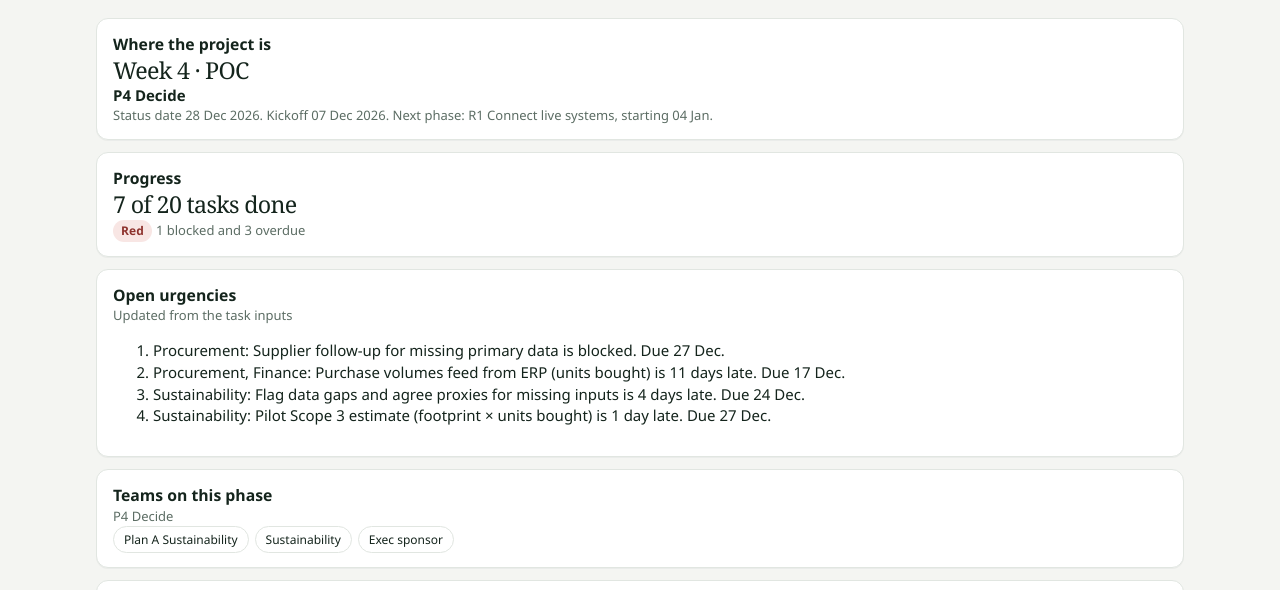
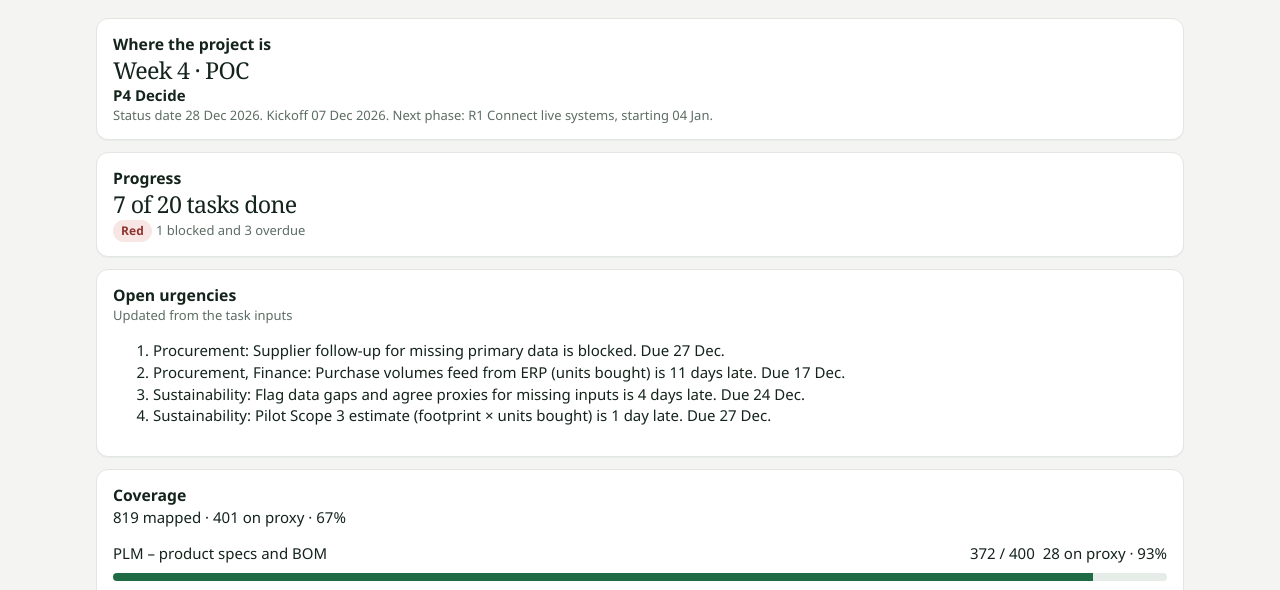
Before and after one commit to adithya-nair-github/carbon-trail-portfolio, a plain HTML site: page cs-workspace/index.html in a window 1280 px wide. Shown: the part 131-721 px from the top of the page. Drawn offline with Linux system fonts and the light colour scheme.

Commit message:
Remove the teams-on-this-phase card from the snapshot.
Co-authored-by: Cursor <cursoragent@cursor.com>

```diff
--- a/cs-workspace/app.js
+++ b/cs-workspace/app.js
@@ -413,14 +413,6 @@ function planIssues(c, k) {
   });
   return items;
 }
-function phaseTeams(k) {
-  const names = [];
-  k.cur.forEach((p) => String(p.team || "").split(",").forEach((part) => names.push(part.trim())));
-  k.tasks.filter((t) => t.status !== "Done" && k.cur.some((p) => p.id === t.ph)).forEach((t) => {
-    String(t.team || "").split(",").forEach((part) => names.push(part.trim()));
-  });
-  return [...new Set(names.filter(Boolean))];
-}
 function nextTeam(k) {
   const blocked = k.tasks.filter((t) => t.status === "Blocked").sort((a, b) => b.late - a.late)[0];
   if (blocked) return blocked.team || "Unassigned";
@@ -675,9 +667,7 @@ function kpi(l, v, s) {
 
 function viewSnapshot(c, k) {
   const issues = planIssues(c, k);
-  const phase = k.cur[0];
   const stage = k.cur.length ? [...new Set(k.cur.map((p) => p.stage))].join(" and ") : (c.stage || "Between phases");
-  const teams = phaseTeams(k);
   const pct = k.exp ? Math.min(100, Math.round(k.cov * 100)) : 0;
   return `<div class="stack">
     <section class="card">
@@ -695,11 +685,6 @@ function viewSnapshot(c, k) {
       <h2>Open urgencies</h2>
       <p class="note">Updated from the task inputs</p>
       <ol class="clean">${issues.map((item) => `<li>${esc(item.line)}</li>`).join("") || "<li>No task is blocked or overdue.</li>"}</ol>
-    </section>
-    <section class="card">
-      <h2>Teams on this phase</h2>
-      <p class="note">${phase ? esc(phase.id + " " + phase.name) : "No current phase."}</p>
-      <div class="teams">${teams.map((name) => `<span class="team">${esc(name)}</span>`).join("") || `<span class="note">No client team is named on this phase.</span>`}</div>
     </section>
     <section class="card">
       <h2>Coverage</h2>
--- a/cs-workspace/index.html
+++ b/cs-workspace/index.html
@@ -39,6 +39,6 @@
     </div>
   </form>
 </div>
-  <script src="app.js?v=15"></script>
+  <script src="app.js?v=16"></script>
 </body>
 </html>
```
